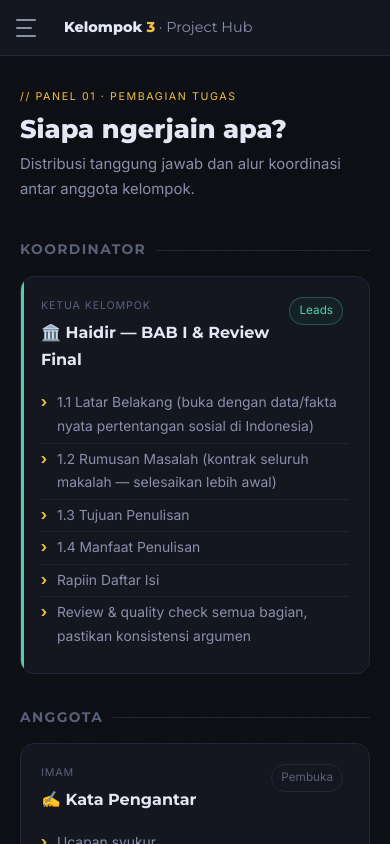
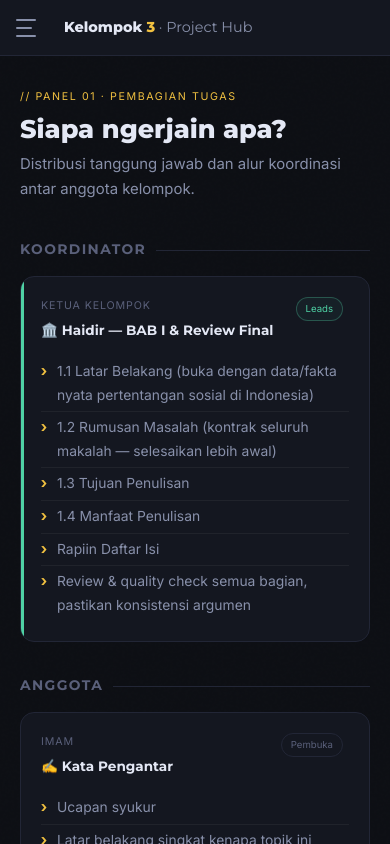
Before and after one commit to Deearss/kelompok3-sosbud, a Next.js app: page / in a window 390 px wide. Built offline with nearby package versions, Linux system fonts and the light colour scheme.

Commit message:
style: make Badge text and PembagianTugasPanel card titles responsive

```diff
--- a/src/components/panels/PembagianTugasPanel.tsx
+++ b/src/components/panels/PembagianTugasPanel.tsx
@@ -48,7 +48,7 @@ function TaskCard({
           <div className="font-inter text-[0.667rem] text-muted uppercase tracking-[0.08em]">
             {role}
           </div>
-          <div className="font-montserrat text-[1rem] font-bold text-textColor my-1">
+          <div className="font-montserrat text-[0.85rem] md:text-[1rem] font-bold text-textColor my-1">
             {name}
           </div>
         </div>
@@ -120,7 +120,7 @@ function CoordCard({
       >
         {step}
       </div>
-      <div className="font-montserrat text-[1rem] font-bold text-textColor mb-1">
+      <div className="font-montserrat text-[0.85rem] md:text-[1rem] font-bold text-textColor mb-1">
         {name}
       </div>
       <div className="text-[0.733rem] text-muted uppercase tracking-[0.07em] mb-2.5">
--- a/src/components/ui/Badge.tsx
+++ b/src/components/ui/Badge.tsx
@@ -17,7 +17,7 @@ export function Badge({
   return (
     <Component
       className={cn(
-        "inline-flex items-center gap-1.25 text-[0.733rem] font-inter px-2.25 py-0.75 rounded-full border mr-1.5 mb-1",
+        "inline-flex items-center gap-1.25 text-[0.6rem] md:text-[0.733rem] font-inter px-2.25 py-0.75 rounded-full border mr-1.5 mb-1",
         {
           "text-accent border-accent/30 bg-accent/5": variant === "yellow",
           "text-accent2 border-accent2/30 bg-accent2/5": variant === "green",
```
